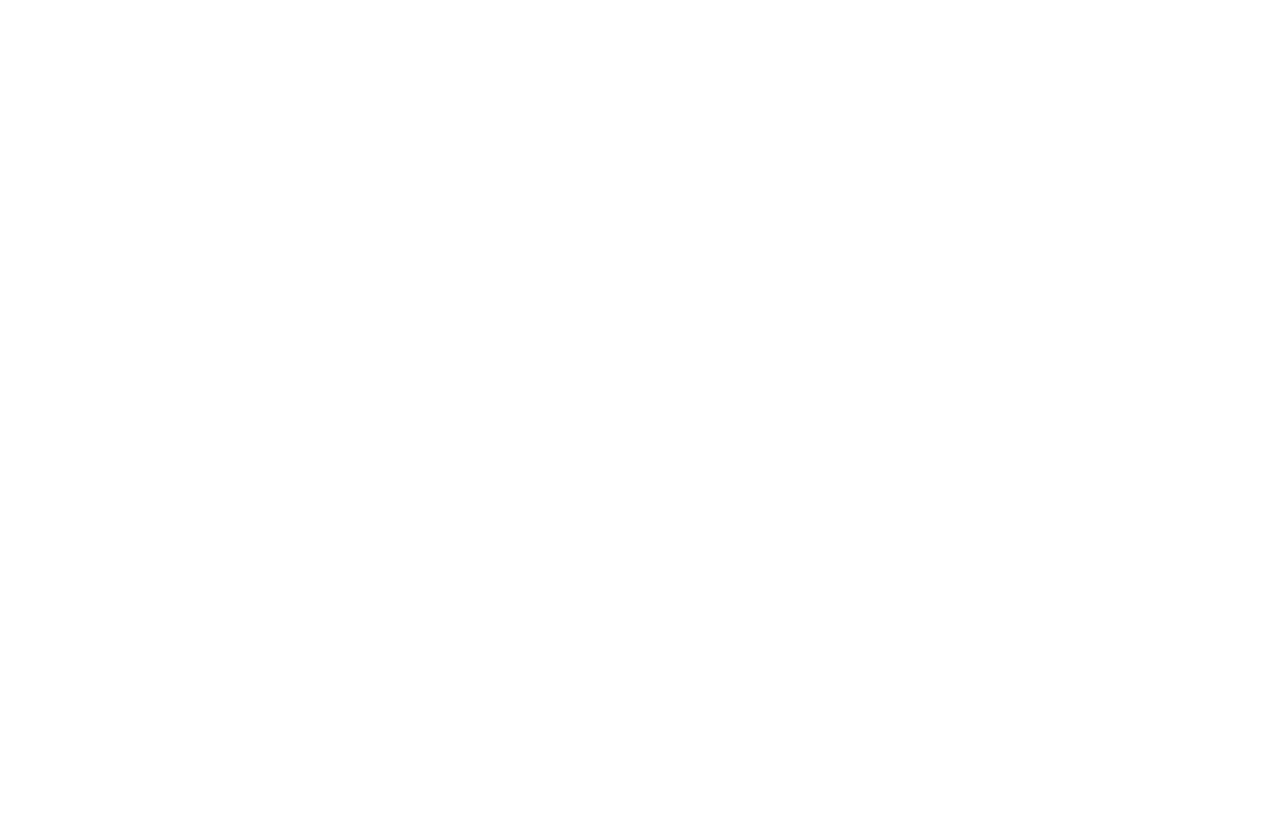
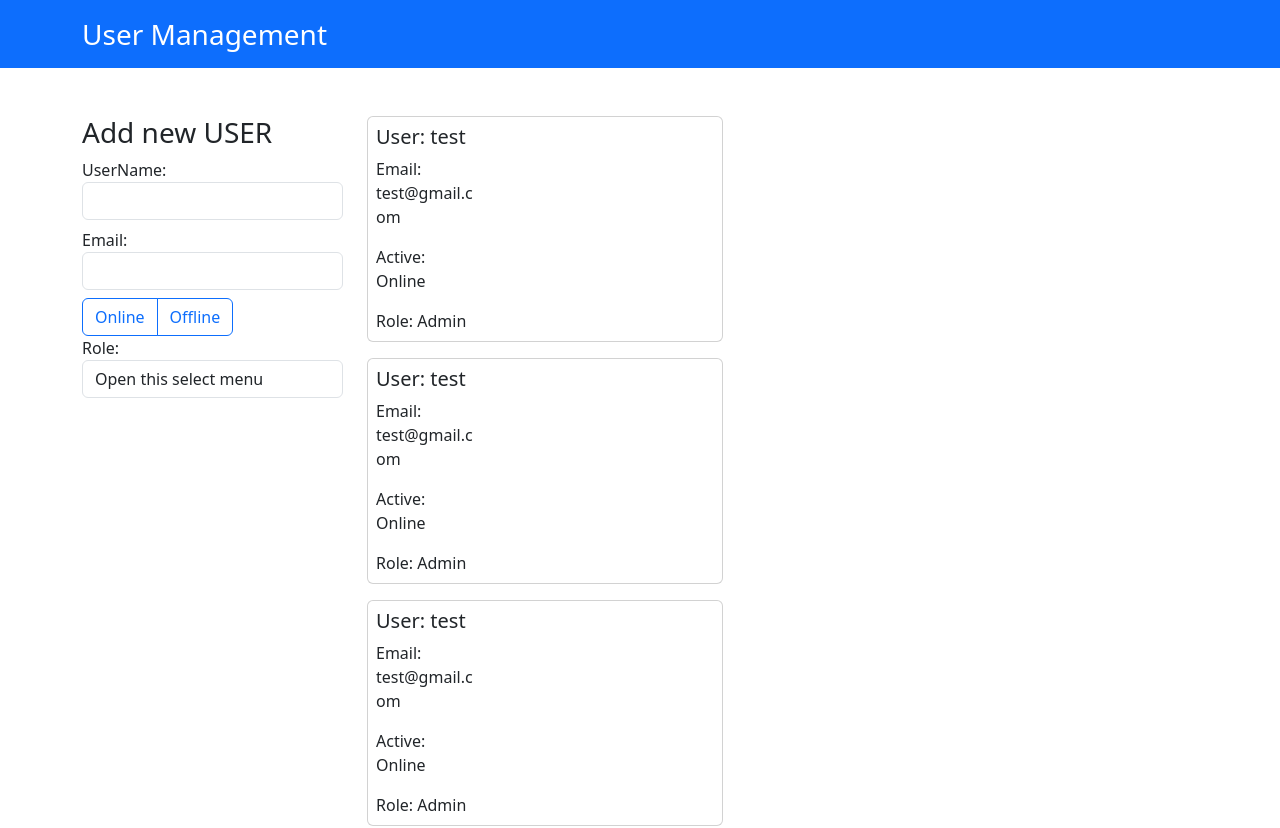
Before and after one commit to AziretAshym/home_work_57, a React (Vite) app: page / in a window 1280 px wide. Shown: the top 828 px of the page. Before the commit the page ends 800 px from the top, so only its background shows below. Built offline with nearby package versions, Linux system fonts and the light colour scheme.

Commit message:
Created components: ToolBar, UsersForm, Users and User. Implemented rendering of the form and block with users

```diff
--- a/src/App.tsx
+++ b/src/App.tsx
@@ -1,7 +1,25 @@
+import ToolBar from './components/ToolBar/ToolBar.tsx';
+import UserForm from './components/UserForm/UserForm.tsx';
+import Users from './components/Users/Users.tsx';
+
 const App = () => {
   return(
     <>
+      <header>
+        <ToolBar />
+      </header>
+      <main className="container">
+        <div className="row">
+          <div className="col-3 mb-2">
+            <UserForm />
+          </div>
 
+          <div className="col-4 mb-2">
+            <Users />
+          </div>
+
+        </div>
+      </main>
     </>
   )
 };
--- /dev/null
+++ b/src/components/ToolBar/ToolBar.tsx
@@ -0,0 +1,11 @@
+const ToolBar = () => {
+  return (
+    <nav className="navbar bg-primary mb-5">
+      <div className="container">
+        <span className="navbar-brand mb-0 text-white fs-3">User Management</span>
+      </div>
+    </nav>
+  );
+};
+
+export default ToolBar;
--- /dev/null
+++ b/src/components/UserForm/UserForm.tsx
@@ -0,0 +1,55 @@
+const UserForm = () => {
+  return (
+    <form>
+      <h3>Add new USER</h3>
+
+      <div className="form-group mb-2">
+        <label htmlFor="name">UserName:</label>
+        <input
+          type="text"
+          id="name"
+          name="name"
+          className="form-control"
+        />
+      </div>
+
+      <div className="form-group mb-2">
+        <label htmlFor="email">Email:</label>
+        <input
+          type="email"
+          id="email"
+          name="email"
+          className="form-control"
+        />
+      </div>
+
+      <div className="btn-group" role="group" aria-label="Basic checkbox toggle button group">
+
+        <input type="checkbox" className="btn-check" id="btncheck1" autoComplete="off"/>
+        <label className="btn btn-outline-primary" htmlFor="btncheck1">Online</label>
+
+        <input type="checkbox" className="btn-check" id="btncheck2" autoComplete="off"/>
+        <label className="btn btn-outline-primary" htmlFor="btncheck2">Offline</label>
+      </div>
+
+      <div className="form-group mb-2">
+        <label htmlFor="role">Role:</label>
+        <select
+          className="form-control"
+          aria-label="Default select example"
+          id="role"
+          name="role"
+        >
+          <option selected>Open this select menu</option>
+          <option value="user">User</option>
+          <option value="editor">Editor</option>
+          <option value="admin">Admin</option>
+        </select>
+      </div>
+
+
+    </form>
+  );
+};
+
+export default UserForm;
--- /dev/null
+++ b/src/components/Users/User.tsx
@@ -0,0 +1,19 @@
+const User = () => {
+
+  return (
+    <div className="card mb-3 p-2">
+      <div className="row justify-content-between">
+        <div className="col-4">
+          <h5 className="card-title">User: test</h5>
+          <p className="card-text">Email: test@gmail.com</p>
+          <p className="card-text">Active: Online</p>
+          <p className="card-text">Role: Admin</p>
+        </div>
+        <div className="col-6">
+        </div>
+      </div>
+    </div>
+  );
+};
+
+export default User;
--- /dev/null
+++ b/src/components/Users/Users.tsx
@@ -0,0 +1,14 @@
+import User from './User.tsx';
+
+const Users = () => {
+  return (
+    <div>
+      <User/>
+      <User/>
+      <User/>
+      <User/>
+    </div>
+  );
+};
+
+export default Users;
```
Also changed, not shown: src/types.d.ts (added).
